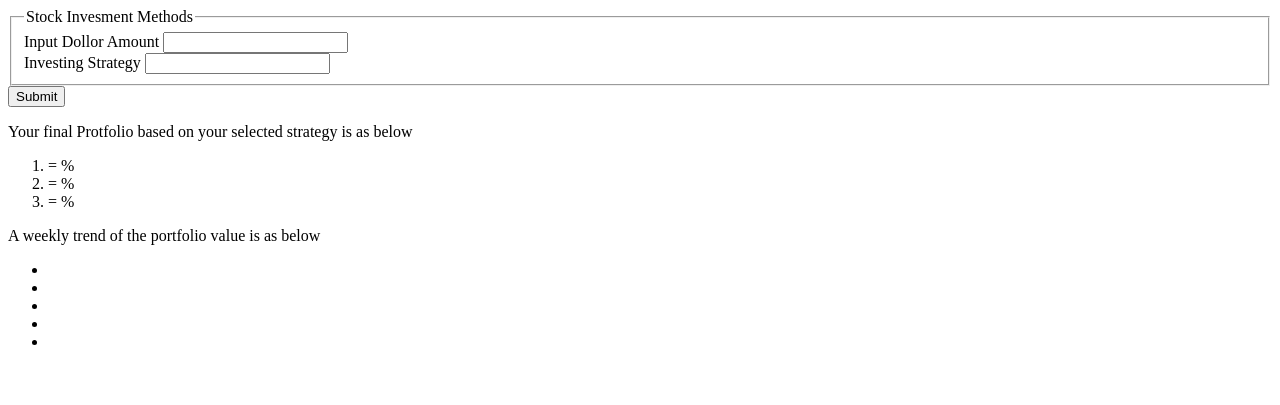
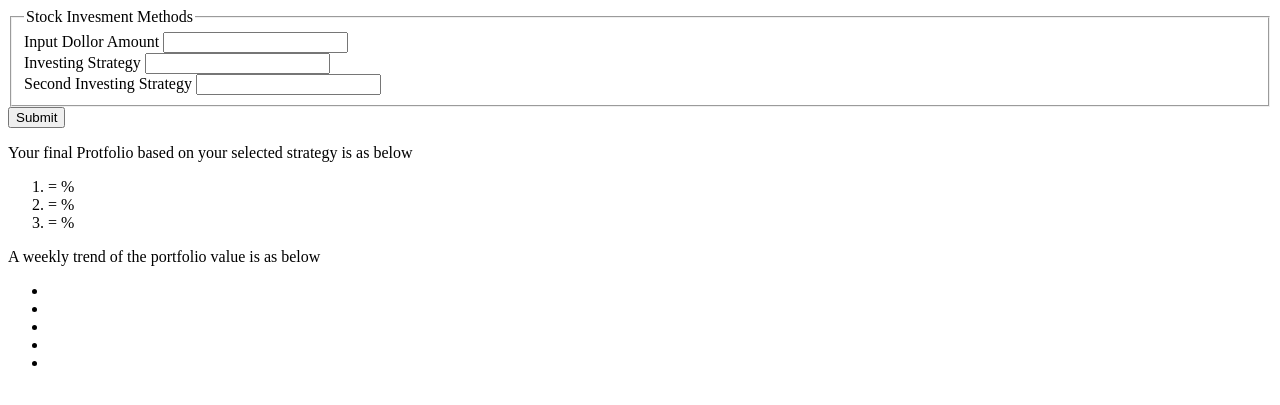
Before and after one commit to zijianguan0204/StockCalculator, a Flask app: page /invs in a window 1280 px wide. Shown: the top 405 px of the page. Run offline with Flask 2, Linux system fonts and the light colour scheme.

Commit message:
second invs blank

```diff
--- a/forms.py
+++ b/forms.py
@@ -23,4 +23,5 @@ class invsForm(FlaskForm):
     # invs_choices = [("Ethical Investing"), ("Growth Investing"), ("Index Investing"), ("Quality Investing"),("Value Investing")]
     # invs_method = SelectField(u'Investing Strategy', invs_choices)
     invs_method = StringField('Investing Strategy', validators=[DataRequired()])
+    invs_method_opt = StringField('Second Investing Strategy')
     submit = SubmitField('Submit')
--- a/main.py
+++ b/main.py
@@ -99,6 +99,9 @@ def invs():
     if form.validate_on_submit():
         input_amount = form.input_amount.data
         invs_method = form.invs_method.data
+        invs_method_opt = form.invs_method_opt.data
+
+
         if (invs_method == "Ethical Investing"):
             companyList = company["Ethical"]
             portionList= portion["Ethical"]
--- a/templates/invs.html
+++ b/templates/invs.html
@@ -30,6 +30,19 @@
                         {{ form.invs_method(class="form-control form-control-lg") }}
                     {% endif %}
                 </div>
+                <div class="form-group">
+                    {{ form.invs_method_opt.label(class="form-control-label") }}
+                    {% if form.invs_method_opt.errors %}
+                        {{ form.invs_method_opt(class="form-control form-control-lg is-invalid") }}
+                        <div class="invalid-feedback">
+                            {% for error in form.invs_method_opt.errors %}
+                                <span>{{ error }}</span>
+                            {% endfor %}
+                        </div>
+                    {% else %}
+                        {{ form.invs_method_opt(class="form-control form-control-lg") }}
+                    {% endif %}
+                </div>
             </fieldset>
             <div class="form-group">
                 {{ form.submit(class="btn btn-outline-info") }}
```
